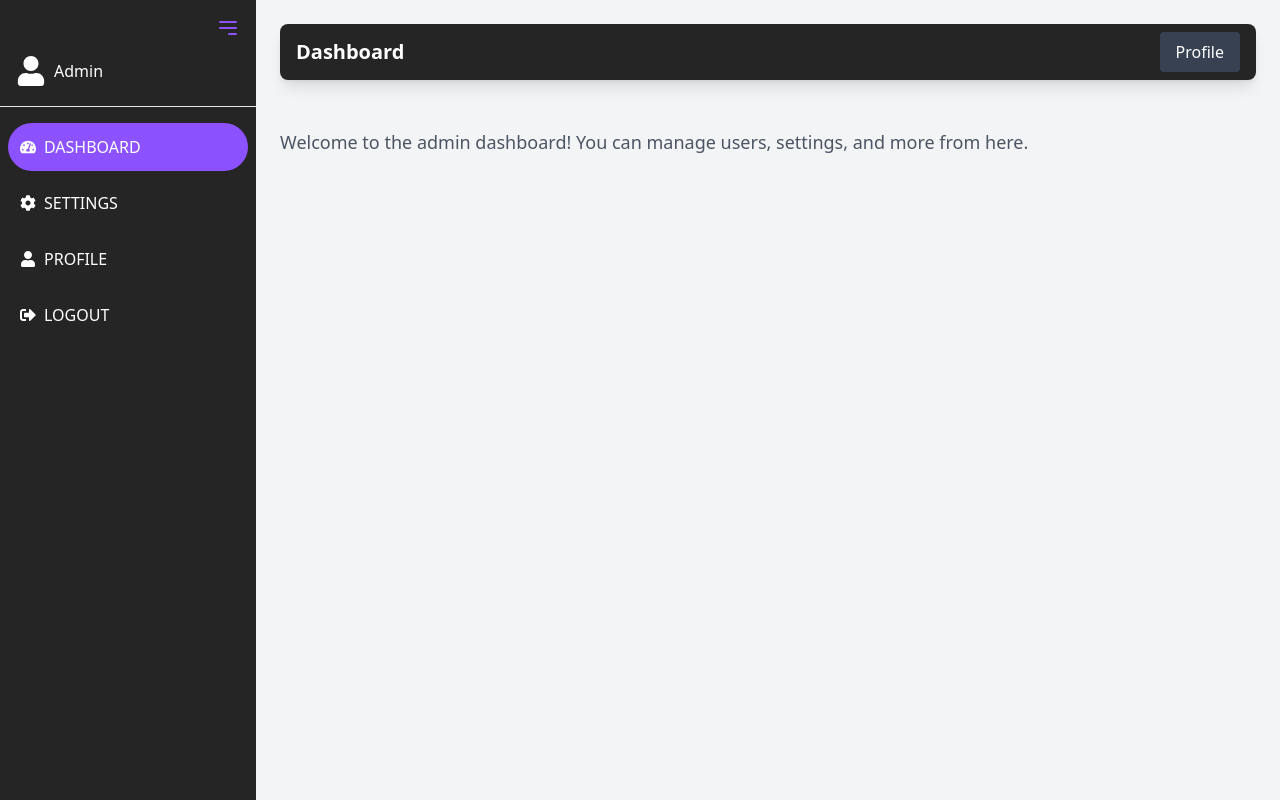
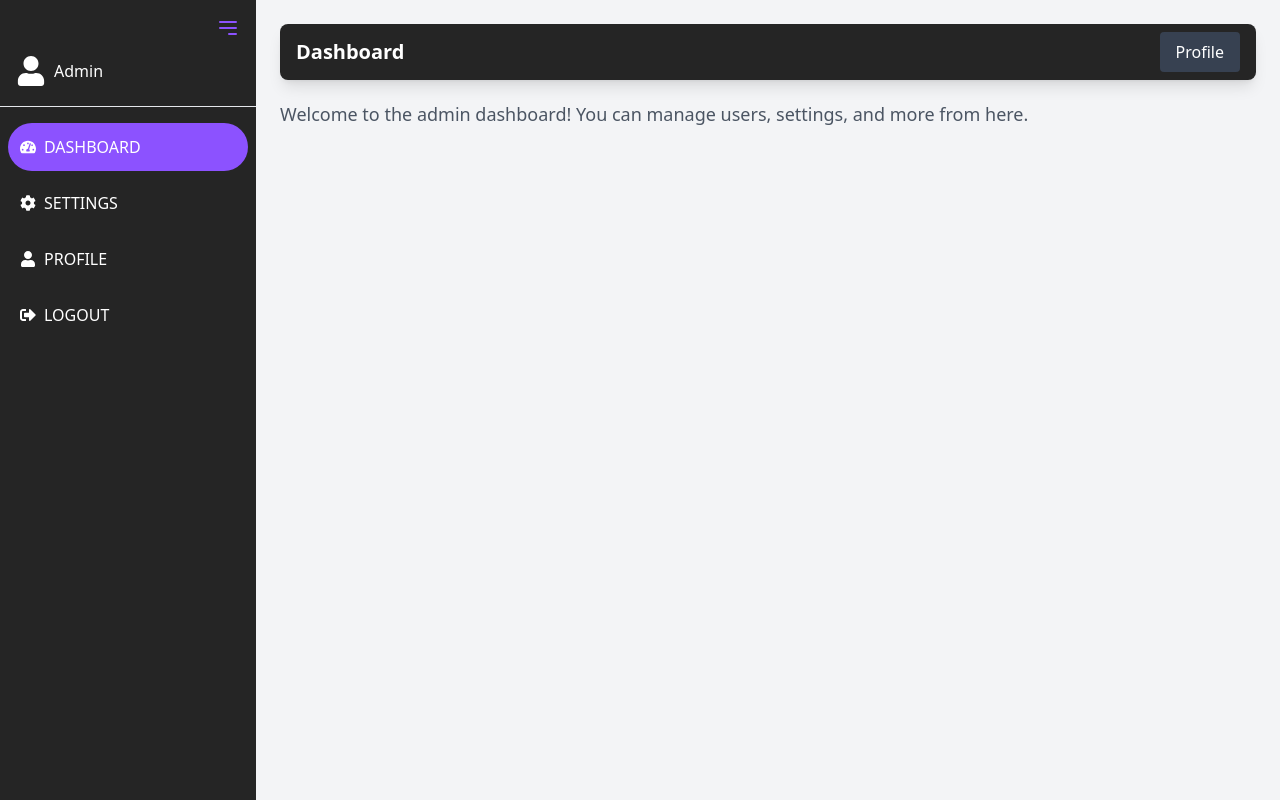
Before and after one commit to Dwiky-rg/travelntourism, a React (Vite) app: page /admin in a window 1280 px wide. Built offline with nearby package versions, Linux system fonts and the light colour scheme.

Commit message:
Perbaikan link

```diff
--- a/src/components/Destination.jsx
+++ b/src/components/Destination.jsx
@@ -97,7 +97,7 @@ function Destination() {
         <img src={Logo} alt="Logo indonesianature" className="w-40 h-7" />
       </div>
       <div className="mt-20 px-4 md:px-12">
-        <h1 className="text-5xl md:text-7xl lg:leading-tight">
+        <h1 className="text-5xl font-primary font-normal md:text-7xl lg:leading-tight">
           Explore Our <br /> Popular Destination
         </h1>
         <p className="text-lg opacity-50">
--- a/src/components/Home.jsx
+++ b/src/components/Home.jsx
@@ -30,8 +30,8 @@ const Home = () => {
 
       {/* Teks Eksplorasi di sebelah kiri */}
       <div className="w-full lg:w-auto lg:absolute lg:left-36 lg:top-1/2 text-left mt-10">
-        <h2 className="text-5xl lg:text-7xl tracking-[0.25em] font-thin">
-          Explore <br /> Indonesia <br /> with Us
+        <h2 className="text-5xl lg:text-7xl font-primary tracking-[13px] lg:tracking-[25px] font-thin">
+          Explore <br /> Indonesia <br /> With Us
         </h2>
       </div>
 
--- a/src/pages/AdminDashboard.jsx
+++ b/src/pages/AdminDashboard.jsx
@@ -2,13 +2,13 @@ import React from "react";
 import NavbarAdmin from "../components/NavbarAdmin";
 
 const AdminDashboard = () => (
-  <div className="min-h-screen bg-gray-100">
+  <div className="min-h-screen bg-gray-100 p-6">
     {/* Navbar Admin */}
-    <div className="p-6">
+    <div className="">
       <NavbarAdmin />
     </div>
 
-    <div className="max-w-7xl mx-auto p-6">
+    <div className="mt-5">
       {/* Welcome Text */}
       <p className="text-lg text-gray-600">
         Welcome to the admin dashboard! You can manage users, settings, and more
--- a/tailwind.config.js
+++ b/tailwind.config.js
@@ -4,8 +4,6 @@ export default {
   theme: {
     fontFamily: {
       primary: "Inter",
-      secondary: "Rajdhani",
-      tertiary: "Aldrich",
     },
     container: {
       padding: {
```
